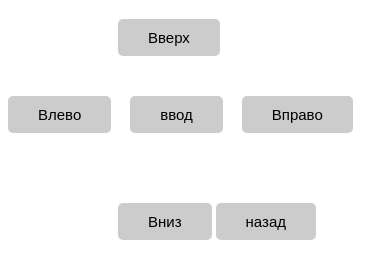
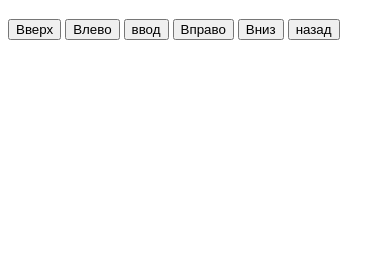
Before and after one commit to LocenokLOL/suefa-back, a website: page public/mobile.html in a window 390 px wide. Shown: the part 98-376 px from the top of the page. Drawn offline with nearby package versions, Linux system fonts and the light colour scheme; no server answers.

Commit message:
Update mobile.html

```diff
--- a/public/mobile.html
+++ b/public/mobile.html
@@ -8,59 +8,12 @@
 </head>
 <body>
 <h1>Удаленное управление сайтом</h1>
-<div>
-<button id="upButton" style="font-size: 15px;
-padding: 10px 30px;
-margin-left: 110px;
-background-color: #ccc;
-color: #000;
-border: none;
-border-radius: 5px;">Вверх</button>
-</div>
-<div>
-  <button id="leftButton"  style="font-size: 15px;
-padding: 10px 30px;
-margin-top: 40px;
-margin-bottom: 40px;
-margin-right: 15px;
-background-color: #ccc;
-color: #000;
-border: none;
-border-radius: 5px;">Влево</button>
-  <button id="enterButton" style="font-size: 15px;
-padding: 10px 30px;
-margin-top: 40px;
-margin-bottom: 40px;
-margin-right: 15px;
-background-color: #ccc;
-color: #000;
-border: none;
-border-radius: 5px;">ввод</button>
-  <button id="rightButton" style="font-size: 15px;
-padding: 10px 30px;
-margin-top: 40px;
-margin-bottom: 40px;
-background-color: #ccc;
-color: #000;
-border: none;
-border-radius: 5px;">Вправо</button>
-
-</div>
-<button id="downButton " style="font-size: 15px;
-padding: 10px 30px;
-margin-left: 110px;
-background-color: #ccc;
-color: #000;
-border: none;
-border-radius: 5px;" >Вниз</button>
-<button id="backButton"  style="font-size: 15px;
-padding: 10px 30px;
-margin-top: 30px;
-margin-right: 10px;
-background-color: #ccc;
-color: #000;
-border: none;
-border-radius: 5px;">назад</button>
+<button id="upButton" >Вверх</button>
+<button id="leftButton">Влево</button>
+<button id="enterButton">ввод</button>
+<button id="rightButton">Вправо</button>
+<button id="downButton">Вниз</button>
+<button id="backButton" >назад</button>
 
 <script>
   const socket = io('/mobile');
```
